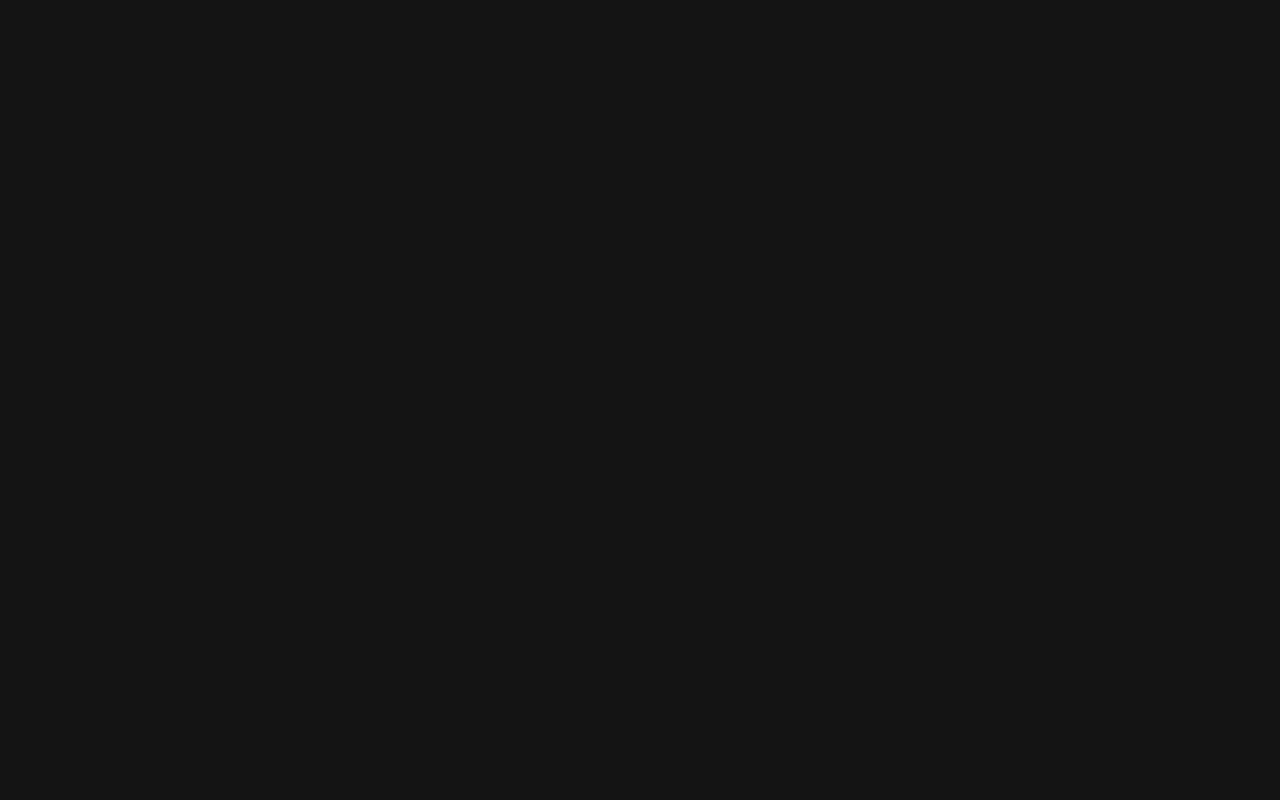
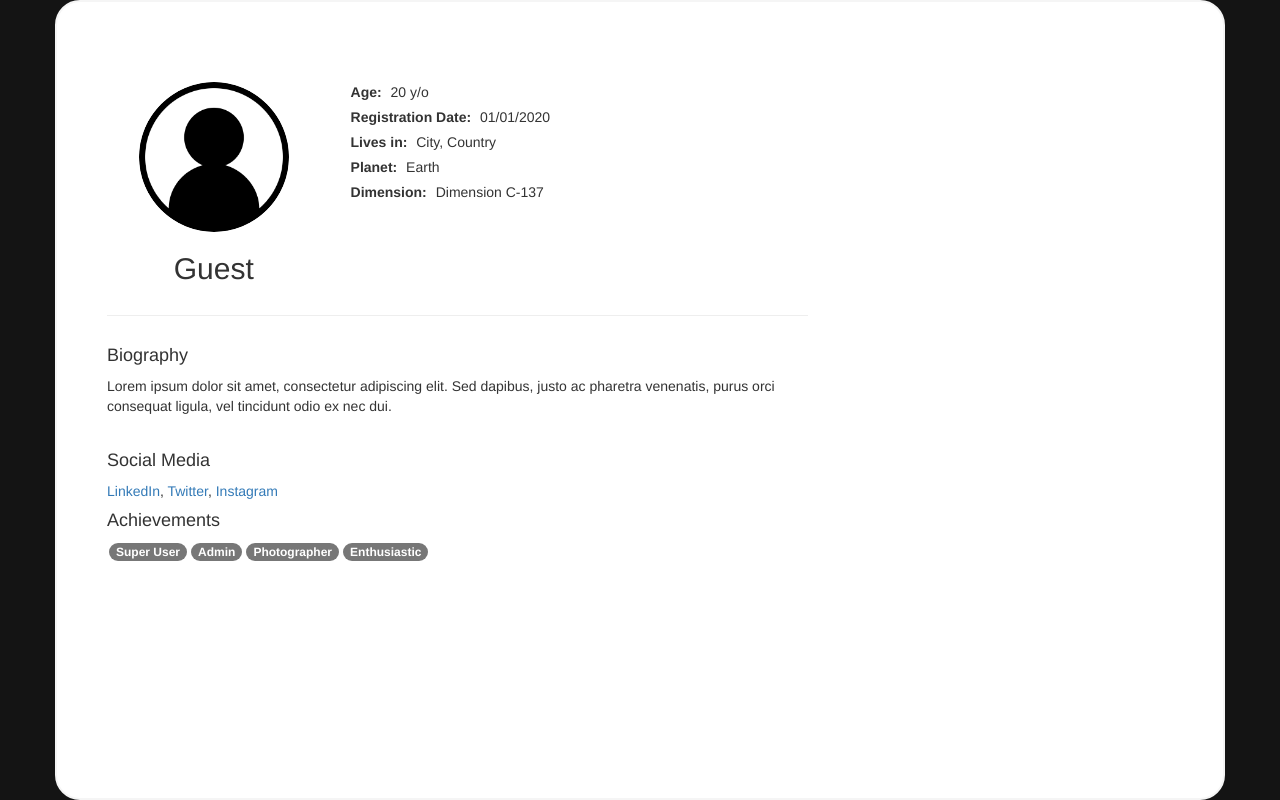
Before and after one commit to Hyago-nsa/rick-and-morty-technical-test, an Angular app: page /profile in a window 1280 px wide. Before the commit this address led to /. Built offline with nearby package versions, Linux system fonts and the light colour scheme.

Commit message:
feat: added profile page

```diff
--- a/src/app/app-routing.module.ts
+++ b/src/app/app-routing.module.ts
@@ -8,13 +8,13 @@ import { EpisodeComponent } from './episode/episode.component';
 import { CharacterDetailComponent } from './character-detail/character-detail.component';
 import { LocationDetailComponent } from './location-detail/location-detail.component';
 import { EpisodeDetailComponent } from './episode-detail/episode-detail.component';
-
-// import { AppComponent } from "./app.component";
+import { ProfileComponent } from './profile/profile.component';
 
 const routes: Routes = [
   {path: "", redirectTo: "/login", pathMatch:"full"},
+  {path: "login", component: LoginComponent },
   {path: "home", component: HomeComponent },
-  {path: "login", component: LoginComponent },
+  {path: "profile", component: ProfileComponent },
   {path: "character", component: CharacterComponent},
   {path: 'character/:id', component: CharacterDetailComponent },
   {path: "location", component: LocationComponent},
--- a/src/app/app.module.ts
+++ b/src/app/app.module.ts
@@ -16,6 +16,7 @@ import { ItemCardComponent } from './item-card/item-card.component';
 import { LocationDetailComponent } from './location-detail/location-detail.component';
 import { EpisodeDetailComponent } from './episode-detail/episode-detail.component';
 import { CharacterDetailComponent } from './character-detail/character-detail.component';
+import { ProfileComponent } from './profile/profile.component';
 
 @NgModule({
   declarations: [
@@ -30,7 +31,8 @@ import { CharacterDetailComponent } from './character-detail/character-detail.co
     ItemCardComponent,
     LocationDetailComponent,
     EpisodeDetailComponent,
-    CharacterDetailComponent
+    CharacterDetailComponent,
+    ProfileComponent
   ],
   imports: [
     BrowserModule,
--- a/src/app/character-detail/character-detail.component.css
+++ b/src/app/character-detail/character-detail.component.css
@@ -1,9 +1,35 @@
-li, h2 {
-    color:white
+.character-img {
+    margin-top: 20px;
+    border: 4px solid #fff;
+    border-radius: 50%;
+    max-width: 200px;
 }
 
-img{
+.character-name {
+    color: #fff;
+    font-size: 2.5rem;
     margin-top: 20px;
-    border: 1px solid white;
-    border-radius: 100%;
 }
+
+.character-info {
+    color: #fff;
+    font-size: 1.2rem;
+}
+
+.character-info li {
+    margin-bottom: 10px;
+}
+
+.episode-list {
+    list-style-type: none;
+    padding-left: 0;
+}
+
+.episode-item {
+    color: #fff;
+    margin-bottom: 10px;
+}
+
+.container {
+    padding: 20px;
+}
--- a/src/app/episode-detail/episode-detail.component.html
+++ b/src/app/episode-detail/episode-detail.component.html
@@ -5,9 +5,11 @@
             <p class="card-text"><strong>Air Date:</strong> {{ episode?.air_date }}</p>
             <p class="card-text"><strong>Episode:</strong> {{ episode?.episode }}</p>
             <h3 class="card-title">Characters:</h3>
-            <ul class="list-group list-group-flush">
-                <li *ngFor="let character of characters" >{{ character }}</li>
-            </ul>
+            <div class="row">
+                <div class="col-sm-4" *ngFor="let character of characters">
+                        <p>{{ character }}</p>
+                </div>
+            </div>
         </div>
     </div>
 </div>
--- a/src/app/header/header.component.css
+++ b/src/app/header/header.component.css
@@ -20,10 +20,13 @@
 .Container-User{
     position: relative;
     align-self: right;
-
     gap: 20px;
     display: flex;
     align-items: center;
+}
+
+.Container-User:hover{
+    cursor: pointer;
 }
 
 .Container-User h5{
--- a/src/app/header/header.component.html
+++ b/src/app/header/header.component.html
@@ -4,7 +4,7 @@
         <input type="text" [(ngModel)]="searchTerm" (input)="filterListings()" class="form-control"
             placeholder="Search...">
     </div>
-    <div class="Container-User">
+    <div class="Container-User" (click)="redirectToPage('/profile')">
         <img class="userImage mr-2" [src]="userImage">
         <h5 class="text-white mb-0">{{username || "Guest"}}</h5>
     </div>
@@ -13,7 +13,7 @@
 <div class="menu-lateral" [class.show]="menuOpen">
     <div class="Container-menu-lateral">
         <li class="Element-menu-lateral" (click)="redirectToPage('/home')">HOME</li>
-        <li class="Element-menu-lateral" (click)="redirectToPage('/home')">PROFILE</li>
+        <li class="Element-menu-lateral" (click)="redirectToPage('/profile')">PROFILE</li>
         <li class="Element-menu-lateral" (click)="redirectToPage('/character')">CHARACTERS</li>
         <li class="Element-menu-lateral" (click)="redirectToPage('/location')">LOCATIONS</li>
         <li class="Element-menu-lateral" (click)="redirectToPage('/episode')">EPISODES</li>
--- a/src/app/header/header.component.ts
+++ b/src/app/header/header.component.ts
@@ -1,4 +1,3 @@
-// header.component.ts
 import { Component, Output, EventEmitter } from '@angular/core';
 import { AppService } from '../app.service';
 import { Router, NavigationEnd } from '@angular/router';
--- a/src/app/location-detail/location-detail.component.html
+++ b/src/app/location-detail/location-detail.component.html
@@ -5,9 +5,11 @@
             <p class="card-text"><strong>Type:</strong> {{ location?.type }}</p>
             <p class="card-text"><strong>Dimension:</strong> {{ location?.dimension }}</p>
             <h3 class="card-title">Residents:</h3>
-            <ul class="list-group list-group-flush">
-                <li *ngFor="let resident of residents" >{{ resident }}</li>
-            </ul>
+            <div class="row">
+                <div class="col-sm-4" *ngFor="let resident of residents">
+                        <p>{{ resident }}</p>
+                </div>
+            </div>
         </div>
     </div>
 </div>
--- /dev/null
+++ b/src/app/profile/profile.component.css
@@ -0,0 +1,34 @@
+.Master-profile {
+ display: flex;
+ width: 100vw;
+ height: 100vh;
+ align-items: center;
+}
+
+.container{
+    border-radius: 25px;
+    height: 100%;
+    padding: 50px;
+    background-color: white;
+    border: 2px solid whitesmoke;
+}
+
+.profile-img {
+    width: 150px;
+    height: 150px;
+    object-fit: cover;
+    border-radius: 50%;
+}
+.profile-info p {
+    margin-bottom: 5px;
+}
+.profile-info p strong {
+    margin-right: 5px;
+}
+.row {
+    margin-top: 15px;
+}
+
+.badge{
+    margin: 0 2px;
+}
--- /dev/null
+++ b/src/app/profile/profile.component.html
@@ -0,0 +1,50 @@
+<div class="Master-profile ">
+    <div class="container mt-5">
+        <div class="row justify-content-center">
+            <div class="col-md-8">
+                <div class="card">
+                    <div class="card-body">
+                        <div class="row">
+                            <div class="col-md-4 text-center">
+                                <img [src]="userImage" alt="Avatar" class="profile-img">
+                                <h2>{{username || "Guest"}}</h2>
+                            </div>
+                            <div class="col-md-8 profile-info">
+                                <p><strong>Age:</strong> 20 y/o</p>
+                                <p><strong>Registration Date:</strong> 01/01/2020</p>
+                                <p><strong>Lives in:</strong> City, Country</p>
+                                <p><strong>Planet:</strong> Earth</p>
+                                <p><strong>Dimension:</strong> Dimension C-137</p>
+
+                            </div>
+                        </div>
+                        <hr>
+                        <div class="row">
+                            <div class="col-md-12">
+                                <h4>Biography</h4>
+                                <p>Lorem ipsum dolor sit amet, consectetur adipiscing elit. Sed dapibus, justo ac
+                                    pharetra venenatis, purus orci consequat ligula, vel tincidunt odio ex nec dui.</p>
+                            </div>
+                        </div>
+                        <div class="row">
+                            <div class="col-md-12">
+                                <h4>Social Media</h4>
+                                <a href="https://www.linkedin.com/user">LinkedIn</a>,
+                                <a href="https://twitter.com/user">Twitter</a>,
+                                <a href="https://www.instagram.com/user">Instagram</a>
+                            </div>
+                            <div class="col-md-12">
+                                <h4>Achievements</h4>
+                                <span class="badge">Super User</span>
+                                <span class="badge">Admin</span>
+                                <span class="badge">Photographer</span>
+                                <span class="badge">Enthusiastic</span>
+
+                            </div>
+                        </div>
+                    </div>
+                </div>
+            </div>
+        </div>
+    </div>
+</div>
--- /dev/null
+++ b/src/app/profile/profile.component.ts
@@ -0,0 +1,16 @@
+import { Component } from '@angular/core';
+import { AppService } from '../app.service';
+
+@Component({
+  selector: 'app-profile',
+  templateUrl: './profile.component.html',
+  styleUrl: './profile.component.css'
+})
+export class ProfileComponent {
+  username: string;
+  userImage = this.appService.getUserImage() || "../../assets/guest-png.png";
+
+  constructor(private appService: AppService){
+    this.username = this.appService.getUsername();
+  }
+}
```
Also changed, not shown: src/app/character-detail/character-detail.component.html (+15 -13 lines), 1 other file (tests, documents, lock files or other folders).
